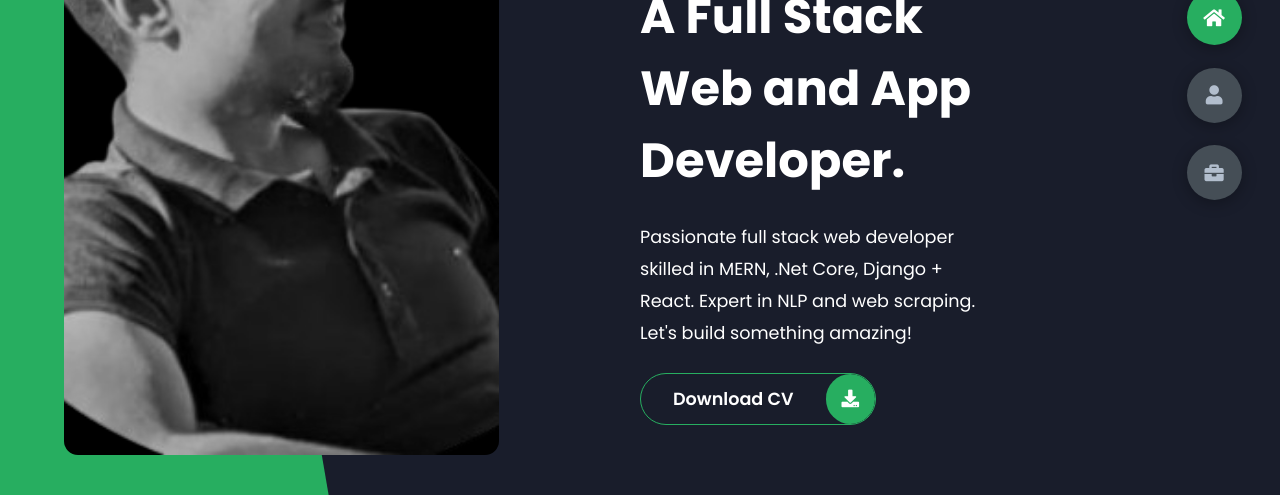
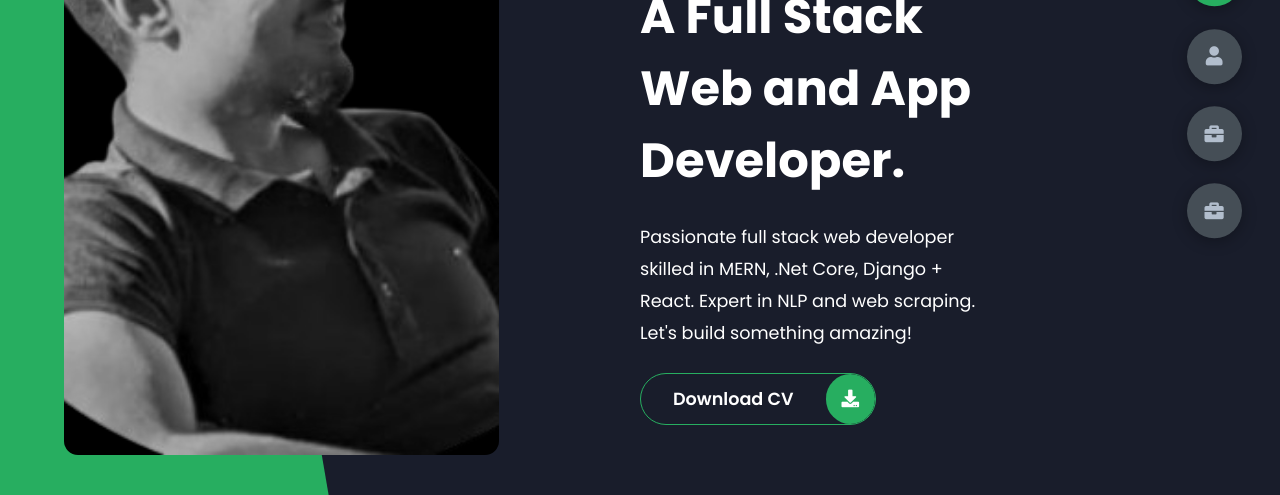
Before and after one commit to Muhammad-Umer-Wasi/Assignment1_K200318, a plain HTML site: page index.html in a window 1280 px wide. Shown: the part 305-800 px from the top of the page. Drawn offline with Linux system fonts and the light colour scheme.

Commit message:
Update index.html

```diff
--- a/index.html
+++ b/index.html
@@ -381,6 +381,9 @@
         <div class="control" data-id="portfolio">
             <i class="fas fa-briefcase"></i>
         </div>
+        <div class="control" data-id="blog">
+            <i class="fas fa-briefcase"></i>
+        </div>
 
     </div>
     <div class="theme-btn">
```
